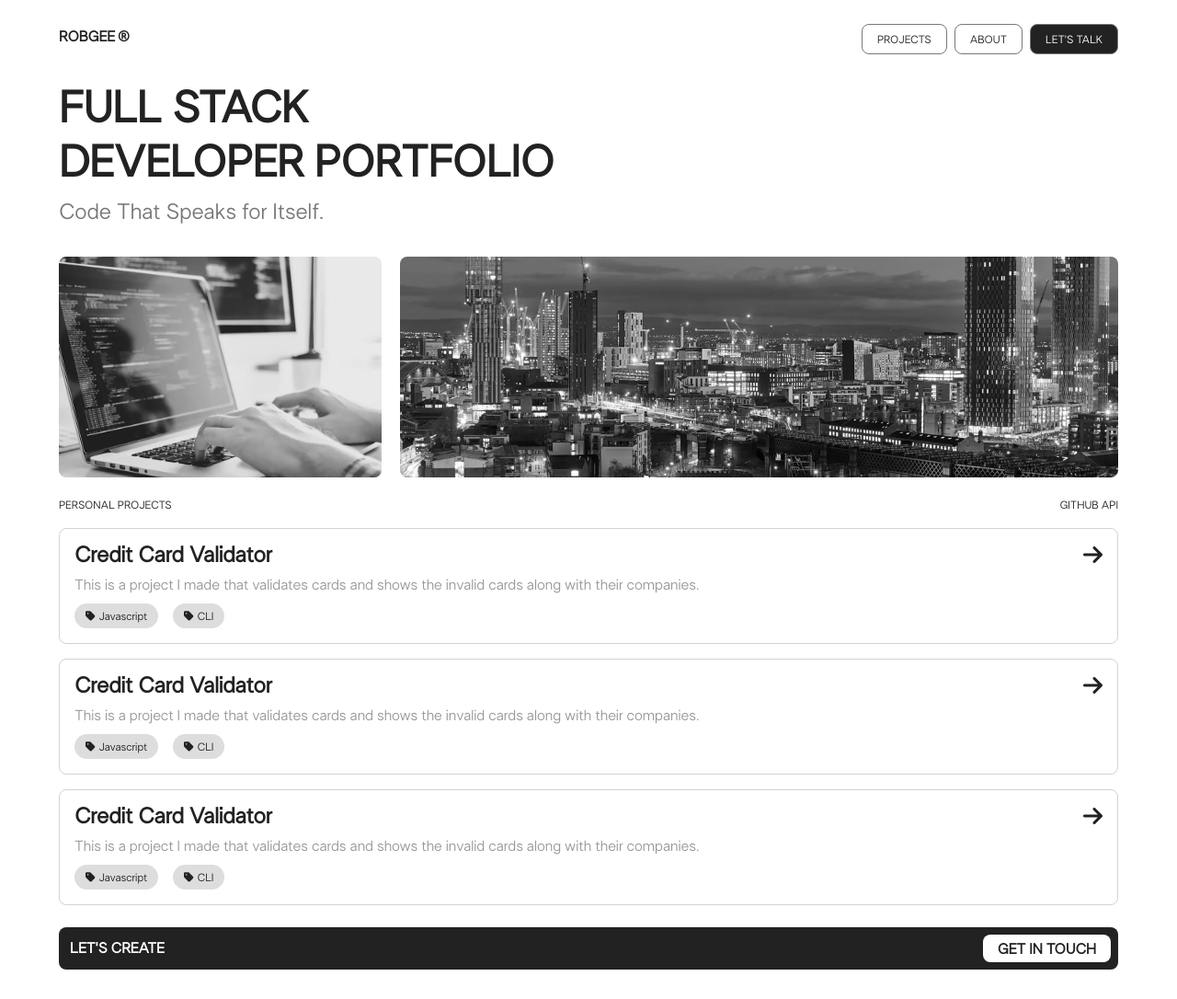
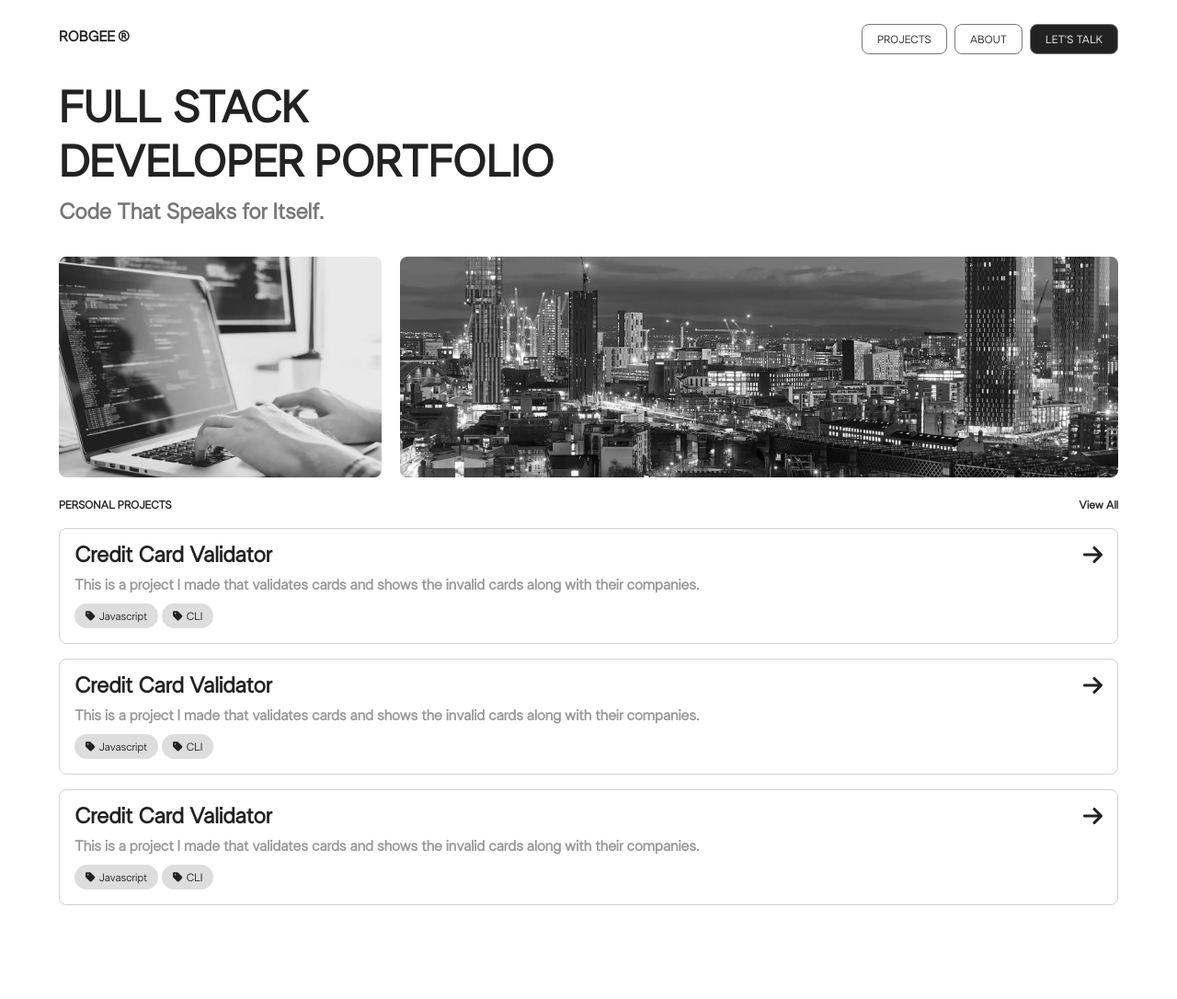
Before and after one commit to robertgouveia/portfolio, a website built with webpack: page index.html in a window 1280 px wide. Shown: the whole page at 92% size. After the commit the page ends 1016 px from the top, so only its background shows below. Built offline with nearby package versions, Linux system fonts and the light colour scheme.

Commit message:
Code Clean Up

```diff
--- a/css/style.css
+++ b/css/style.css
@@ -1,31 +1,15 @@
-/*! HTML5 Boilerplate v9.0.0-RC1 | MIT License | https://html5boilerplate.com/ */
-
-/* main.css 3.0.0 | MIT License | https://github.com/h5bp/main.css#readme */
-/*
- * What follows is the result of much research on cross-browser styling.
- * Credit left inline and big thanks to Nicolas Gallagher, Jonathan Neal,
- * Kroc Camen, and the H5BP dev community and team.
- */
-
-/* ==========================================================================
-   Base styles: opinionated defaults
-   ========================================================================== */
-
 @font-face {
   font-family: "LTSuperior-Regular";
   src: local("LTSuperior-Regular"), url("./fonts/LTSuperior-Regular.otf");
 }
-
 @font-face {
   font-family: "LTSuperior-Medium";
   src: local("LTSuperior-Medium"), url("./fonts/LTSuperior-Medium.otf");
 }
-
 @font-face {
   font-family: "LTSuperior-Semibold";
   src: local("LTSuperior-Semibold"), url("./fonts/LTSuperior-Semibold.otf");
 }
-
 @font-face {
   font-family: "LTSuperior-Bold";
   src: local("LTSuperior-Bold"), url("./fonts/LTSuperior-Bold.otf");
@@ -37,7 +21,6 @@
   margin: 0;
   width: 100%;
 }
-
 html {
   color: #222;
   font-size: 1em;
@@ -48,7 +31,6 @@ html {
   align-items: center;
   flex-direction: column;
 }
-
 body {
   width: 100%;
   padding: 24px 24px 0 24px;
@@ -58,14 +40,12 @@ body {
   margin-bottom: 32px;
   max-width: 1200px;
 }
-
 body header ul {
   display: none;
   justify-content: end;
   align-content: center;
   gap: 8px;
 }
-
 body header ul li {
   width: fit-content;
   padding: 10px 16px 6px 16px;
@@ -76,21 +56,154 @@ body header ul li {
   align-content: center;
   font-size: 12px;
 }
-
 body header ul li:last-child{
   background: #222222;
 }
-
 body header ul li:last-child a {
   color: white;
 }
+nav {
+  height: 36px;
+  display: flex;
+  align-items: center;
+}
+nav ul {
+  display: none;
+}
+nav h1 {
+  width: fit-content;
+  text-align: start;
+  font-size: 16px;
+  position: relative;
+}
+nav h1 span {
+  font-size: 16px;
+  position: absolute;
+  top: 0;
+  left: 105%;
+}
+nav i {
+  text-align: end;
+}
+ul {
+  list-style: none;
+}
+a {
+  text-decoration: none;
+  color: #222222;
+}
+.hero {
+  display: flex;
+  flex-direction: column;
+  gap: 8px;
+}
+.hero h1 {
+  font-size: 32px;
+}
+.hero div {
+  display: flex;
+  flex-direction: column;
+  justify-content: center;
+  align-items: center;
+  gap: 8px;
+}
+.hero div h2 {
+  font-size: 16px;
+  color: #777777;
+}
+main {
+  display: flex;
+  flex-direction: column;
+  gap: 24px;
+}
+main .images {
+  display: flex;
+  flex-direction: column;
+  gap: 20px;
+  height: 371px;
+}
+main .images .img {
+  border-radius: 8px;
+  filter: saturate(0);
+  width: 100%;
+  height: 100%;
+  background-size: cover;
+  background-position: center center;
+  background-repeat: no-repeat;
+  object-fit: cover;
+}
+main .images .img:first-child{
+  background-image: url("./../img/laptop.jpg");
+}
+main .images .img:last-child{
+  background-image: url("./../img/manchester.jpg");
+}
+main .services-container {
+  display: flex;
+  flex-direction: column;
+  gap: 16px;
+}
+main .services-container header {
+  display: flex;
+  align-items: center;
+}
+main .services-container header h1:first-child{
+  text-align: start;
+}
+main .services-container header h1:last-child{
+  text-align: end;
+}
+main .services-container header h1 {
+  font-size: 12px;
+}
+main .services-container .services {
+  display: flex;
+  flex-direction: column;
+  gap: 16px;
+}
+main .services-container .services .service {
+  width: 100%;
+  display: flex;
+  flex-direction: column;
+  border-radius: 8px;
+  padding: 16px;
+  gap: 8px;
+  border: 1px solid lightgrey;
+}
+main .services-container .services .service div {
+  display: flex;
+  justify-content: space-between;
+  align-content: center;
+}
+main .services-container .services .service div h2 {
+  text-align: start;
+}
+main .services-container .services .service div i {
+  width: fit-content;
+  font-size: 24px;
+}
+main .services-container .services .service h3 {
+  font-size: 16px;
+  color: #999999;
+  text-align: start;
+}
+main .services-container .services .service ul {
+  display: flex;
+  align-content: center;
+  gap: 4px;
+}
+main .services-container .services .service ul li {
+  background: #dddddd;
+  display: flex;
+  gap: 4px;
+  border-radius: 50px;
+  font-size: 10px;
+  padding: 8px 12px 4px 12px;
+  white-space: nowrap;
+  width: fit-content;
+}
 
-/*
- * Remove text-shadow in selection highlight:
- * https://twitter.com/miketaylr/status/12228805301
- *
- * Customize the background color to match your design.
- */
+/* HELPERS */
 
 ::-moz-selection {
   background: #b3d4fc;
@@ -102,10 +215,6 @@ body header ul li:last-child a {
   text-shadow: none;
 }
 
-/*
- * A better looking default horizontal rule
- */
-
 hr {
   display: block;
   height: 1px;
@@ -114,12 +223,6 @@ hr {
   margin: 2px 0;
   padding: 0;
 }
-
-/*
- * Remove the gap between audio, canvas, iframes,
- * images, videos and the bottom of their containers:
- * https://github.com/h5bp/html5-boilerplate/issues/440
- */
 
 audio,
 canvas,
@@ -130,49 +233,20 @@ video {
   vertical-align: middle;
 }
 
-/*
- * Remove default fieldset styles.
- */
-
 fieldset {
   border: 0;
   margin: 0;
   padding: 0;
 }
 
-/*
- * Allow only vertical resizing of textareas.
- */
-
 textarea {
   resize: vertical;
 }
-
-/* ==========================================================================
-   Author's custom styles
-   ========================================================================== */
-
-/* ==========================================================================
-   Helper classes
-   ========================================================================== */
-
-/*
- * Hide visually and from screen readers
- */
 
 .hidden,
 [hidden] {
   display: none !important;
 }
-
-/*
- * Hide only visually, but have it available for screen readers:
- * https://snook.ca/archives/html_and_css/hiding-content-for-accessibility
- *
- * 1. For long content, line feeds are not interpreted as spaces and small width
- *    causes content to wrap 1 word per line:
- *    https://medium.com/@jessebeach/beware-smushed-off-screen-accessible-text-5952a4c2cbfe
- */
 
 .visually-hidden {
   border: 0;
@@ -184,14 +258,7 @@ textarea {
   position: absolute;
   white-space: nowrap;
   width: 1px;
-  /* 1 */
 }
-
-/*
- * Extends the .visually-hidden class to allow the element
- * to be focusable when navigated to via the keyboard:
- * https://www.drupal.org/node/897638
- */
 
 .visually-hidden.focusable:active,
 .visually-hidden.focusable:focus {
@@ -204,20 +271,9 @@ textarea {
   width: auto;
 }
 
-/*
- * Hide visually and from screen readers, but maintain layout
- */
-
 .invisible {
   visibility: hidden;
 }
-
-/*
- * Clearfix: contain floats
- *
- * The use of `table` rather than `block` is only necessary if using
- * `::before` to contain the top-margins of child elements.
- */
 
 .clearfix::before,
 .clearfix::after {
@@ -229,73 +285,13 @@ textarea {
   clear: both;
 }
 
-/* ==========================================================================
-   EXAMPLE Media Queries for Responsive Design.
-   These examples override the primary ('mobile first') styles.
-   Modify as content requires.
-   ========================================================================== */
-
-@media only screen and (min-width: 836px) {
-  /* Style adjustments for viewports that meet the condition */
-  html {
-    text-align: start;
-  }
-  body header .fa-bars{
-    display: none;
-  }
-  body header ul {
-    display: flex;
-  }
-  body .hero {
-    flex-direction: row;
-    align-items: end;
-  }
-  body .hero h1 {
-    font-size: 48px;
-    white-space: nowrap;
-  }
-  body .hero div {
-    text-align: start;
-    align-items: end;
-  }
-  body .hero div h2 {
-    font-size: 24px;
-  }
-  body .hero div ul {
-    justify-content: end;
-  }
-  body .hero div ul li {
-    text-align: center;
-    width: fit-content;
-  }
-  body main .images {
-    flex-direction: row;
-    height: 240px;
-  }
-  body main .images .img:first-child {
-    width: 45%;
-  }
-  body main .services-container .services .service ul {
-    justify-content: start;
-  }
-  body main .services-container .services .service ul li {
-    font-size: 12px;
-  }
-}
-
+/* MEDIA QUERIES */
 @media print,
 (-webkit-min-device-pixel-ratio: 1.25),
 (min-resolution: 1.25dppx),
 (min-resolution: 120dpi) {
   /* Style adjustments for high resolution devices */
 }
-
-/* ==========================================================================
-   Print styles.
-   Inlined to avoid the additional HTTP request:
-   https://www.phpied.com/delay-loading-your-print-css/
-   ========================================================================== */
-
 @media print {
   *,
   *::before,
@@ -356,246 +352,33 @@ textarea {
     page-break-after: avoid;
   }
 }
-
-header {
-  width: 100%;
-}
-
-nav {
-  width: 100%;
-  height: 36px;
-  display: flex;
-  justify-content: space-between;
-  align-items: center;
-}
-
-nav ul {
+@media only screen and (min-width: 836px) {
+  /* Style adjustments for viewports that meet the condition */
+  body header .fa-bars{
     display: none;
   }
-
-nav h1 {
-  width: fit-content;
+  body header ul {
+    display: flex;
+  }
+  body .hero h1 {
+    font-size: 48px;
+    white-space: nowrap;
+  }
+  body .hero div {
     text-align: start;
-  font-size: 16px;
-  position: relative;
+    align-items: end;
   }
-
-nav h1 span {
-  font-size: 16px;
-  position: absolute;
-  top: 0;
-  left: 105%;
-}
-
-nav i {
-  text-align: end;
-}
-
-ul {
-  list-style: none;
-}
-
-a {
-  text-decoration: none;
-  color: #222222;
-}
-
-.hero {
-  display: flex;
-  flex-direction: column;
-  gap: 8px;
-}
-
-.hero h1 {
-  font-size: 32px;
-  font-weight: 800;
-}
-
-.hero div {
-  display: flex;
-  flex-direction: column;
-  justify-content: center;
-  align-items: center;
-  gap: 8px;
-}
-
-.hero div h2 {
-  font-size: 16px;
-  color: #777777;
-  font-weight: 400;
-}
-
-.hero div ul {
-  display: flex;
-  justify-content: center;
-  align-items: center;
-  width: 100%;
-  gap: 8px;
-}
-
-.hero div ul li {
-  display: flex;
-  width: fit-content;
-  justify-content: center;
-  align-content: center;
-  gap: 5px;
-  padding: 6px 8px 4px 8px;
-  white-space: nowrap;
-  font-size: 12px;
-  color: #999999;
-  background-color: #EEEEEE;
-  border-radius: 50px;
-}
-
-main {
-  display: flex;
-  flex-direction: column;
-  gap: 24px;
-}
-
-main .images {
-  display: flex;
-  flex-direction: column;
-  gap: 20px;
-  height: 371px;
-}
-
-main .images .img {
-  border-radius: 8px;
-  filter: saturate(0);
-  width: 100%;
-  height: 100%;
-  background-size: cover;
-  background-position: center center;
-  background-repeat: no-repeat;
-  object-fit: cover;
-}
-
-main .images .img:first-child{
-  background-image: url("./../img/laptop.jpg");
-}
-
-main .images .img:last-child{
-  background-image: url("./../img/manchester.jpg");
-}
-
-main .services-container {
-  display: flex;
-  flex-direction: column;
-  gap: 16px;
-}
-
-main .services-container header {
-  display: flex;
-  justify-content: space-between;
-  align-items: center;
-}
-
-main .services-container header h1:first-child{
-  text-align: start;
-}
-
-main .services-container header h1:last-child{
-  text-align: end;
-}
-
-main .services-container header h1 {
-  font-size: 12px;
-  font-weight: 400;
-}
-
-main .services-container .services {
-  display: flex;
-  flex-direction: column;
-  gap: 16px;
-}
-
-main .services-container .services .service {
-  width: 100%;
-  display: flex;
-  flex-direction: column;
-  justify-content: center;
-  align-items: center;
-  border-radius: 8px;
-  padding: 16px;
-  gap: 8px;
-  border: 1px solid lightgrey;
-}
-
-main .services-container .services .service div {
-  width: 100%;
-  display: flex;
-  justify-content: space-between;
-  align-content: center;
-}
-
-main .services-container .services .service div h2 {
-  text-align: start;
-}
-
-main .services-container .services .service div i {
-  width: fit-content;
+  body .hero div h2 {
     font-size: 24px;
   }
-
-main .services-container .services .service h3 {
-  font-weight: 400;
-  font-size: 16px;
-  color: #999999;
-  text-align: start;
+  body main .images {
+    flex-direction: row;
+    height: 240px;
   }
-
-main .services-container .services .service ul {
-  display: flex;
-  justify-content: start;
-  align-items: start;
-  gap: 16px;
+  body main .images .img:first-child {
+    width: 45%;
   }
-
-main .services-container .services .service ul li {
-  background: #dddddd;
-  display: flex;
-  justify-content: center;
-  align-content: center;
-  gap: 4px;
-  border-radius: 50px;
-  font-size: 10px;
-  padding: 8px 12px 4px 12px;
-  white-space: nowrap;
-  width: fit-content;
+  body main .services-container .services .service ul li {
+    font-size: 12px;
   }
-
-.CTA {
-  width: 100%;
-  background: #222222;
-  border-radius: 8px;
-  display: flex;
-  justify-content: space-between;
-  align-items: center;
-  padding: 8px;
 }
-
-.CTA h1 {
-  font-size: 16px;
-  padding: 4px 0 0 4px;
-  color: white;
-  text-align: start;
-}
-
-.CTA h2 {
-  font-size: 16px;
-  color: #dddddd;
-}
-
-.CTA a {
-  width: fit-content;
-  white-space: nowrap;
-  background: white;
-  border-radius: 8px;
-  display: flex;
-  justify-content: center;
-  align-items: center;
-  padding: 8px 16px 2px 16px;
-  font-weight: 800;
-  font-size: 16px;
-}
--- a/index.html
+++ b/index.html
@@ -4,12 +4,9 @@
 <head>
   <meta charset="utf-8">
   <meta name="viewport" content="width=device-width, initial-scale=1">
-  <meta http-equiv="ScreenOrientation" content="autoRotate:disabled">
   <title>Robert Gouveia | Portfolio | Services</title>
   <link rel="stylesheet" href="css/style.css">
-  <link rel="icon" href="/favicon.ico" sizes="any">
   <link rel="icon" href="/icon.svg" type="image/svg+xml">
-  <link rel="apple-touch-icon" href="icon.png">
   <script src="https://kit.fontawesome.com/33b68c81a7.js" crossorigin="anonymous"></script>
   <script defer src="js/app.js"></script>
 </head>
@@ -39,7 +36,7 @@
     <section class="services-container">
       <header>
         <h1>PERSONAL PROJECTS</h1>
-        <h1>GITHUB API</h1>
+        <h1>View All</h1>
       </header>
       <ul class="services">
         <li class="service">
@@ -75,10 +72,6 @@
         </li>
       </ul>
     </section>
-    <section class="CTA">
-      <h1>LET'S CREATE</h1>
-      <a href="#">GET IN TOUCH</a>
-    </section>
   </main>
 </body>
 </html>
```
Also changed, not shown: favicon.ico (deleted), icon.png (deleted), icon.svg. Lines whose indentation alone changed are shown as unchanged.
